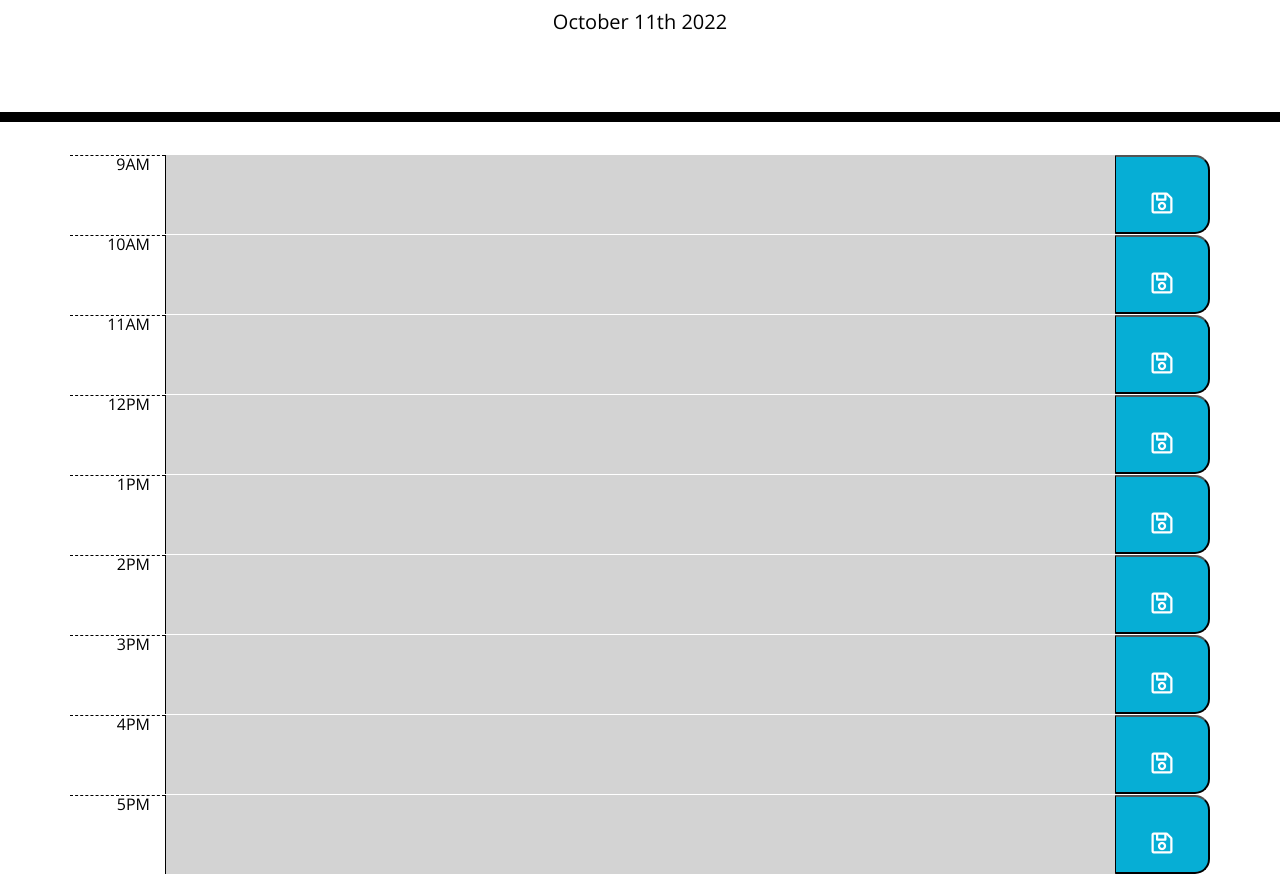
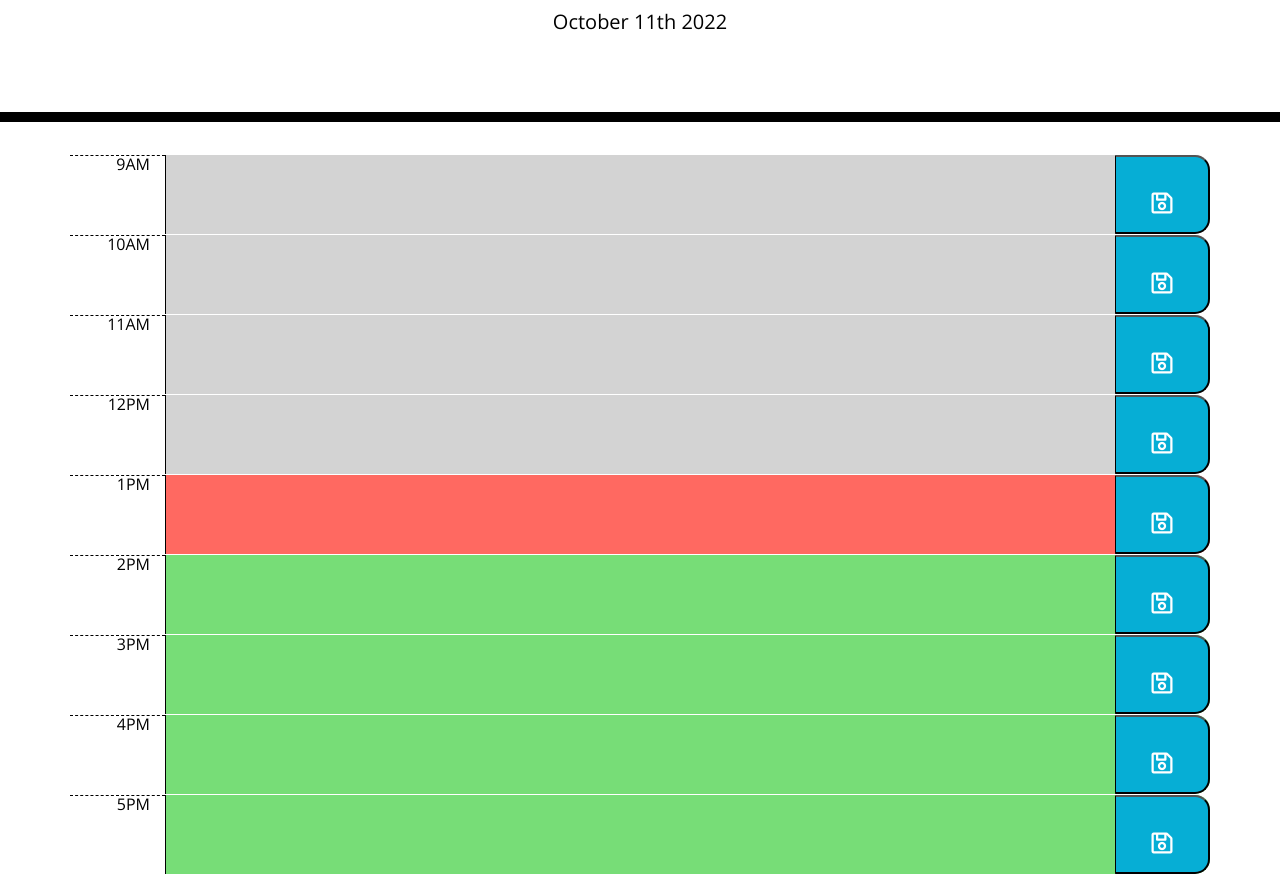
Before and after one commit to JonSpircoff7/your-dailyschedule, a plain HTML site: page index.html in a window 1280 px wide. Shown: the part 182-1056 px from the top of the page. Drawn offline with nearby package versions, Linux system fonts and the light colour scheme.

Commit message:
Finished localStorage/ for each code blocks

```diff
--- a/css/style.css
+++ b/css/style.css
@@ -43,6 +43,7 @@ textarea {
   color: #000000;
   border-top: 1px dashed #000000;
   text-align: right;
+  height: 100%;
 }
 
 .past {
--- a/index.html
+++ b/index.html
@@ -40,7 +40,7 @@
           <i class="far fa-save"></i>
         </button>
       </div>
-      <div id="10hour" class="row">
+      <div id="10hour" class="row time-block">
         <p class="col-lg-1 hour col-12">10AM</p>
         <textarea
           class="description col-lg-10 col-12"
@@ -51,7 +51,7 @@
           <i class="far fa-save col-12"></i>
         </button>
       </div>
-      <div id="11hour" class="row">
+      <div id="11hour" class="row time-block">
         <p class="col-lg-1 hour col-12">11AM</p>
         <textarea
           class="description col-lg-10 col-12"
@@ -62,7 +62,7 @@
           <i class="far fa-save col-12"></i>
         </button>
       </div>
-      <div id="12hour" class="row">
+      <div id="12hour" class="row time-block">
         <p class="col-lg-1 hour col-12">12PM</p>
         <textarea
           class="description col-lg-10 col-12"
@@ -73,7 +73,7 @@
           <i class="far fa-save col-12"></i>
         </button>
       </div>
-      <div id="13hour" class="row">
+      <div id="13hour" class="row time-block">
         <p class="col-lg-1 hour col-12">1PM</p>
         <textarea
           class="description col-lg-10 col-12"
@@ -84,7 +84,7 @@
           <i class="far fa-save col-12"></i>
         </button>
       </div>
-      <div id="14hour" class="row">
+      <div id="14hour" class="row time-block">
         <p class="col-lg-1 hour col-12">2PM</p>
         <textarea
           class="description col-lg-10 col-12"
@@ -95,7 +95,7 @@
           <i class="far fa-save col-12"></i>
         </button>
       </div>
-      <div id="15hour" class="row">
+      <div id="15hour" class="row time-block">
         <p class="col-lg-1 hour col-12">3PM</p>
         <textarea
           class="description col-lg-10 col-12"
@@ -106,7 +106,7 @@
           <i class="far fa-save col-12"></i>
         </button>
       </div>
-      <div id="16hour" class="row">
+      <div id="16hour" class="row time-block">
         <p class="col-lg-1 hour col-12">4PM</p>
         <textarea
           class="description col-lg-10 col-12"
@@ -117,7 +117,7 @@
           <i class="far fa-save col-12"></i>
         </button>
       </div>
-      <div id="17hour" class="row">
+      <div id="17hour" class="row time-block">
         <p class="col-lg-1 hour col-12" id="17hour">5PM</p>
         <textarea
           class="description col-lg-10 col-12"
--- a/script.js/script.js
+++ b/script.js/script.js
@@ -7,10 +7,10 @@ let time = moment().hour();
 $(".saveBtn").on("click", function () {
   let text = $(this).siblings(".description").val();
   let time = $(this).parent().attr("id");
-  localStorage.setItem(text, time);
+  localStorage.setItem(time, text);
 });
 
-$("#9hour .description").val(localStorage.getItem("hour9"));
+$("#9hour .description").val(localStorage.getItem("9hour"));
 $("#10hour .description").val(localStorage.getItem("10hour"));
 $("#11hour .description").val(localStorage.getItem("11hour"));
 $("#12hour .description").val(localStorage.getItem("12hour"));
@@ -21,20 +21,19 @@ $("#16hour .description").val(localStorage.getItem("16hour"));
 $("#17hour .description").val(localStorage.getItem("17hour"));
 
 $(".time-block").each(function () {
-  let timeBlock = parseInt($(this).attr("id").split("hour")[0]);
-  console.log(timeBlock);
+  let timeBlock = parseInt($(this).attr("id").split("hour"));
   if (time > timeBlock) {
-    $(".description").addClass("past");
-    $(".description").removeClass("future");
-    $(".description").removeClass("present");
+    $(this).addClass("past");
+    $(this).removeClass("future");
+    $(this).removeClass("present");
   } else if (time < timeBlock) {
-    $(".description").removeClass("past");
-    $(".description").addClass("future");
-    $(".description").removeClass("present");
+    $(this).removeClass("past");
+    $(this).addClass("future");
+    $(this).removeClass("present");
   } else if (time === timeBlock) {
-    $(".description").removeClass("past");
-    $(".description").removeClass("future");
-    $(".description").addClass("present");
+    $(this).removeClass("past");
+    $(this).removeClass("future");
+    $(this).addClass("present");
   }
   return "error";
 });
```
